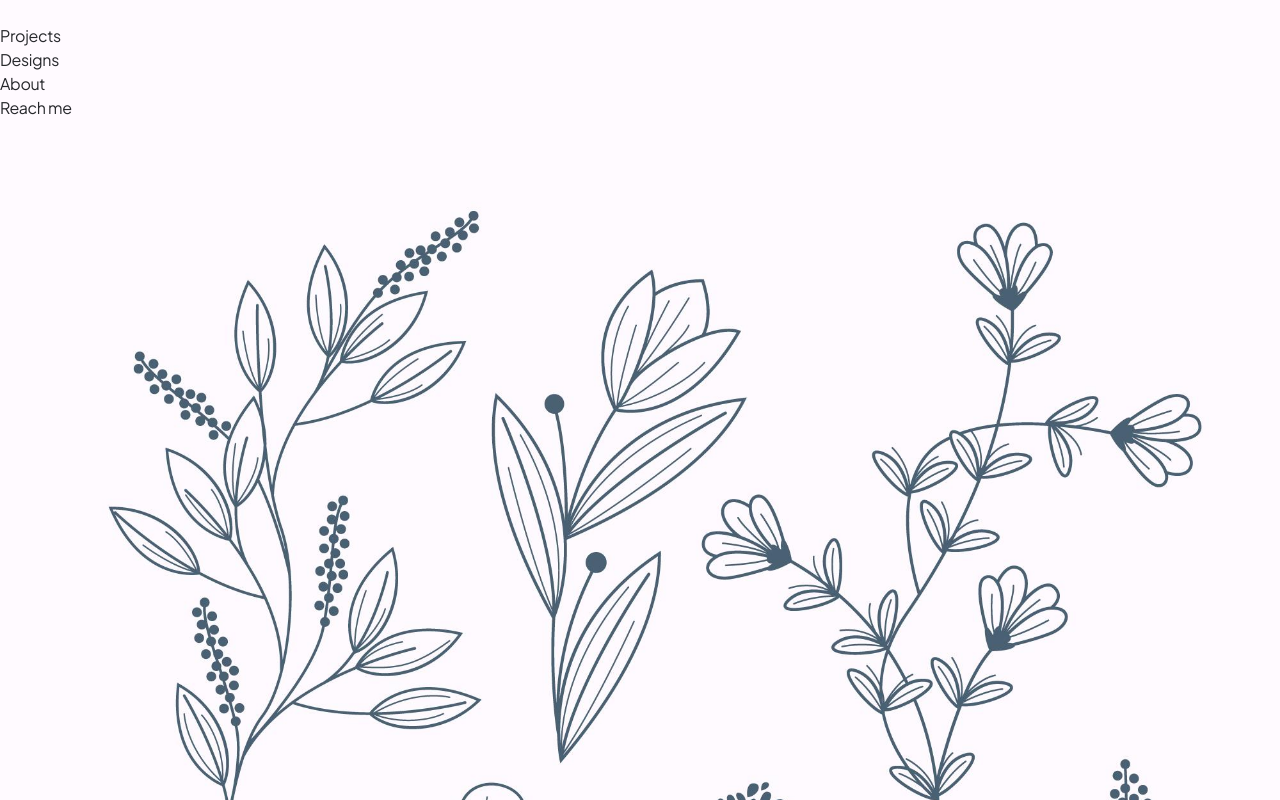
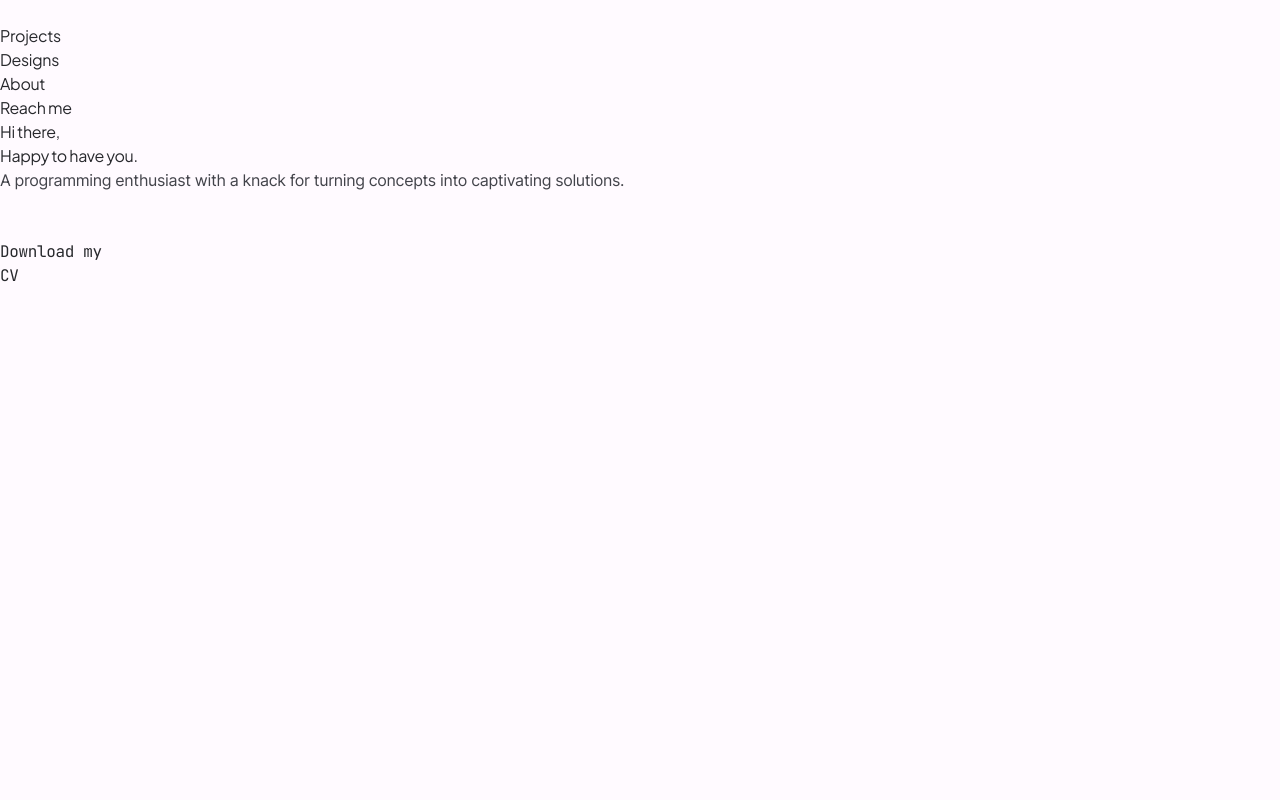
Before and after one commit to sourinsarkar/portfolioX, a React (Vite) app: page / in a window 1280 px wide. Shown: the part 1280-2080 px from the top of the page. After the commit the page ends 1568 px from the top, so only its background shows below. Built offline with nearby package versions, Linux system fonts and the light colour scheme; some icons are missing.

Commit message:
Testing: Media by json ref

```diff
--- /dev/null
+++ b/Data/data.json
@@ -0,0 +1,3 @@
+{
+    "image": "./src/assets/images/prime-image.jpg"
+}
--- a/src/components/Home/HomeBody.tsx
+++ b/src/components/Home/HomeBody.tsx
@@ -1,5 +1,5 @@
 import { Download } from 'iconoir-react/regular';
-import PrimeImage from '../../assets/images/prime-image.jpg'
+import PrimeImage from '../../../Data/data.json'
 import { Twitter, Github } from 'iconoir-react'
 import HBIconProp from './HBIconProp';
 
@@ -9,7 +9,7 @@ const HomeBody: React.FC = () => {
             <div className="flex justify-between primary-font">
                 <div className="w-full">
                     <div>
-                        <img src={PrimeImage} alt="Photo" />
+                        {/* <img src={PrimeImage.image} alt="Photo" /> */}
                     </div>
                 </div>
 
```
